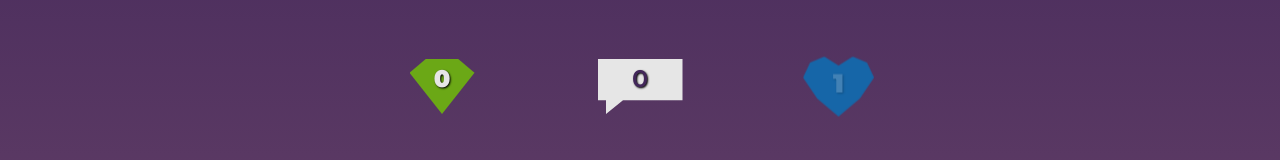
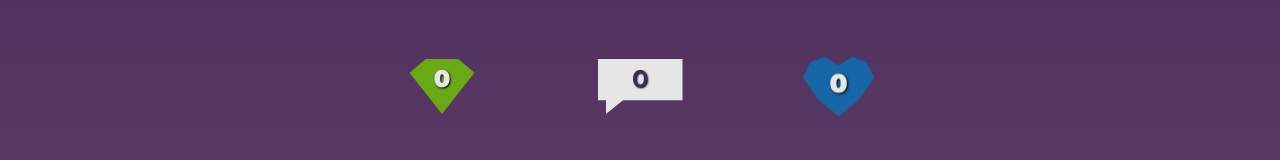
Before and after one commit to thegroosalugg/Geschwindigkeitsbegrenzung, a React (Vite) app: page / in a window 1280 px wide. Shown: the part 222-382 px from the top of the page. Built offline with nearby package versions, Linux system fonts and the light colour scheme.

Commit message:
improved stat update animations

```diff
--- a/src/components/quiz/Score.tsx
+++ b/src/components/quiz/Score.tsx
@@ -5,27 +5,29 @@ import css from './Score.module.css';
 
 interface DispItemProps {
            item: number;
+         score?: number;
   shouldAnimate: boolean;
-       isTotal?: boolean;
+    isAnimating: boolean;
 }
 
-const DisplayItem = ({ item, shouldAnimate, isTotal }: DispItemProps) => {
+const DisplayItem = ({ item, score, shouldAnimate, isAnimating }: DispItemProps) => {
   return (
     <motion.p
       initial={false}
       animate={{
-             scale: shouldAnimate && !isTotal ? [1, 1.2, 1] : 1,
+             scale: shouldAnimate && !score ? [1, 1.2, 1] : 1,
         transition: { ease: 'easeInOut', duration: 0.5, delay: 0.1 },
       }}
     >
       <motion.span
         initial={false}
         animate={{
-             opacity: shouldAnimate ? [0, 1] : 1,
-          transition: { ease: 'easeInOut', duration: 1.5, },
+             opacity: shouldAnimate          ? [1, 0, 1] : 1,
+              scaleY: shouldAnimate && score ? [1, 0, 1] : 1,
+          transition: { ease: 'easeInOut', duration: 0.5, delay: score ? 1.1 : 0.9 },
         }}
       >
-        {item}
+        {shouldAnimate && isAnimating ? (score ? item - score : item - 1) : item}
       </motion.span>
     </motion.p>
   );
@@ -38,16 +40,17 @@ interface ScoreProps {
 
 export default function Score({ user, timer }: ScoreProps) {
   const { isCorrect, solved, missed, score, total } = user;
-  const onIsRight =  isCorrect && timer.isStopped;
-  const onIsWrong = !isCorrect && timer.isStopped;
+  const { isAnimating, isStopped } = timer;
+  const onIsRight =  isCorrect && isStopped;
+  const onIsWrong = !isCorrect && isStopped;
 
   return (
     <div className={css['score']}>
-      <DisplayItem item={solved} shouldAnimate={onIsRight} />
-      <DisplayItem item={total}  shouldAnimate={onIsRight} isTotal />
-      <DisplayItem item={missed} shouldAnimate={onIsWrong} />
+      <DisplayItem item={solved} shouldAnimate={onIsRight} isAnimating={isAnimating} />
+      <DisplayItem item={total}  shouldAnimate={onIsRight} isAnimating={isAnimating} score={score} />
+      <DisplayItem item={missed} shouldAnimate={onIsWrong} isAnimating={isAnimating} />
       <AnimatePresence>
-        {onIsRight && timer.isAnimating && (
+        {onIsRight && isAnimating && (
           <motion.div className={css['pop-up']}>{score}</motion.div>
         )}
       </AnimatePresence>
--- a/src/hook/useGameController.ts
+++ b/src/hook/useGameController.ts
@@ -24,6 +24,7 @@ const useGameController = () => {
 
         if (prevTimer <= 0) {
           setTimerStopped(true);
+          setIsAnimating(true);
           setUser((prevState) => ({
             ...prevState,
                missed: prevState.missed + 1,
@@ -40,6 +41,7 @@ const useGameController = () => {
   }
 
   function handleAnswer(choice: string) {
+    setIsAnimating(true);
     const isCorrect = choice === question.a;
     let { solved, missed, score, total } = user;
 
@@ -70,7 +72,6 @@ const useGameController = () => {
         startTimer();
       }, 3000);
 
-      setIsAnimating(true);
       const animationTimer = setTimeout(() => {
         setIsAnimating(false);
       }, 1200);
```
